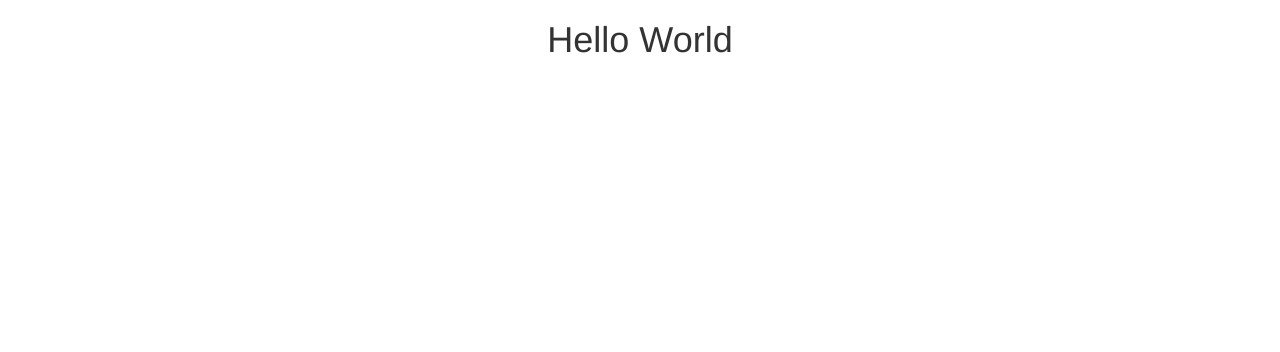
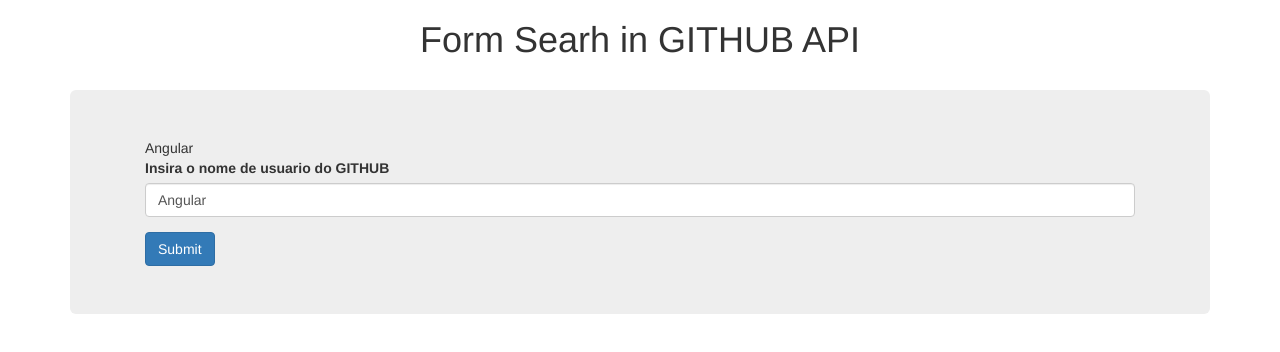
Before and after one commit to JeanLLopes/Angular-Plural-Scott-Allen, a plain HTML site: page Module-3/index.html in a window 1280 px wide. Drawn offline with nearby package versions, Linux system fonts and the light colour scheme.

Commit message:
Add module 3 class 3

```diff
--- a/Module-3/index.html
+++ b/Module-3/index.html
@@ -1,6 +1,6 @@
 
 <!DOCTYPE html>
-<html lang="">
+<html lang="en-us" ng-app="MainModule">
     <head>
         <meta charset="utf-8">
         <meta http-equiv="X-UA-Compatible" content="IE=edge">
@@ -17,12 +17,33 @@
             <script src="https://oss.maxcdn.com/libs/respond.js/1.4.2/respond.min.js"></script>
         <![endif]-->
     </head>
-    <body>
-        <h1 class="text-center">Hello World</h1>
+    <body ng-controller="MainController" class="container">
+        <h1 class="text-center">Form Searh in GITHUB API</h1>
+        <br>
+
+        <div class="jumbotron">
+            <div class="container">
+                {{username}}
+                <form role="form">
+                    <div class="form-group">
+                        <label for="">Insira o nome de usuario do GITHUB</label>
+                        <input type="text" class="form-control" id="" placeholder="Username GITHIB" ng-model="username">
+                    </div>
+                    <button type="submit" class="btn btn-primary">Submit</button>
+                </form>
+
+            </div>
+        </div>
+
 
         <!-- jQuery -->
         <script src="http://code.jquery.com/jquery.js"></script>
         <!-- Bootstrap JavaScript -->
         <script src="http://netdna.bootstrapcdn.com/bootstrap/3.2.0/js/bootstrap.min.js"></script>
+
+        <!--ANGULAR-->
+        <script src="https://ajax.googleapis.com/ajax/libs/angularjs/1.5.6/angular.min.js"></script>
+        <script src="script.js"></script>
+
     </body>
 </html>
--- a/Module-3/script.js
+++ b/Module-3/script.js
@@ -0,0 +1,9 @@
+(function(){
+    var appAngular = angular.module("MainModule",[])
+
+    var MainController = function(scope,http){
+        scope.username = "Angular"
+    }
+
+    appAngular.controller("MainController",["$scope","$http", MainController])
+}());
```
